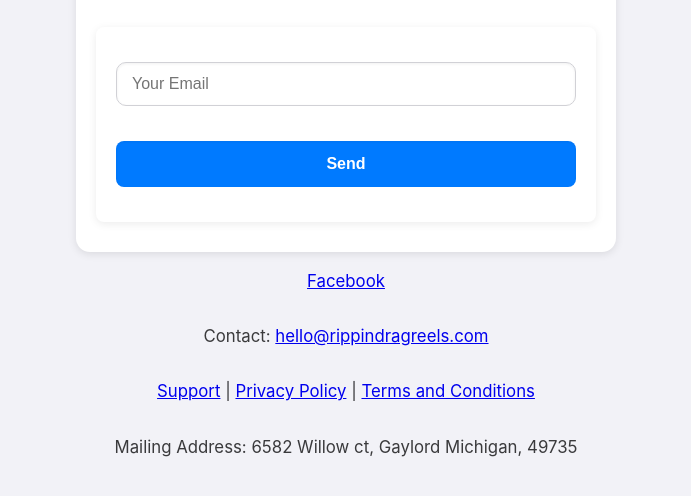
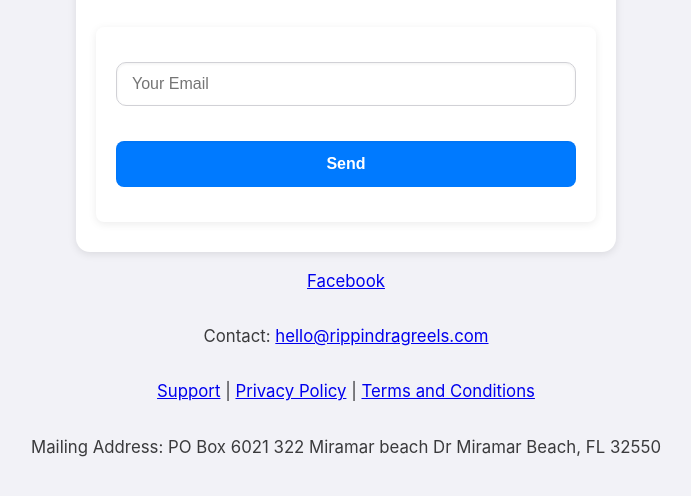
Before and after one commit to Yeehawlerz101/RDRTempSite, a plain HTML site: page index.html in a window 1280 px wide. Shown: the part 432-928 px from the top of the page, without its empty margins (294-985 px from the left). Drawn offline with Linux system fonts and the light colour scheme.

Commit message:
Update Address

```diff
--- a/index.html
+++ b/index.html
@@ -33,7 +33,7 @@
       <p>Contact: <a href="mailto:info@rippindragreels.com">hello@rippindragreels.com</a></p>
       <p><a href="/support.html" id="support-link">Support</a> | <a href="/privacy.html" id="privacy-policy-link">Privacy Policy</a> | <a href="/terms.html" id="terms-link">Terms and Conditions</a></p>
 
-      <p>Mailing Address: 6582 Willow ct, Gaylord Michigan, 49735</p>
+      <p>Mailing Address: PO Box 6021 322 Miramar beach Dr Miramar Beach, FL 32550</p>
     </div>
   </footer>
 
```
Also changed, not shown: support.html (+1 -1 lines).
